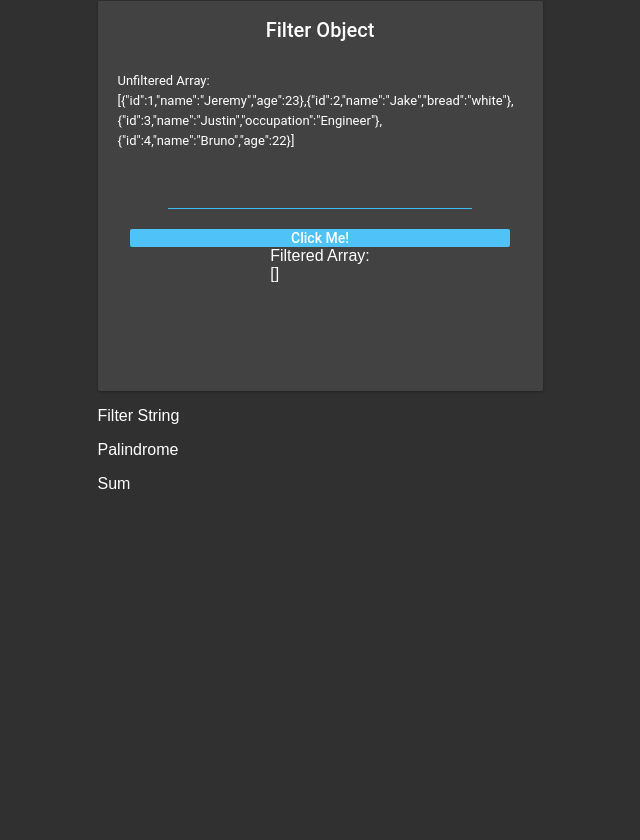
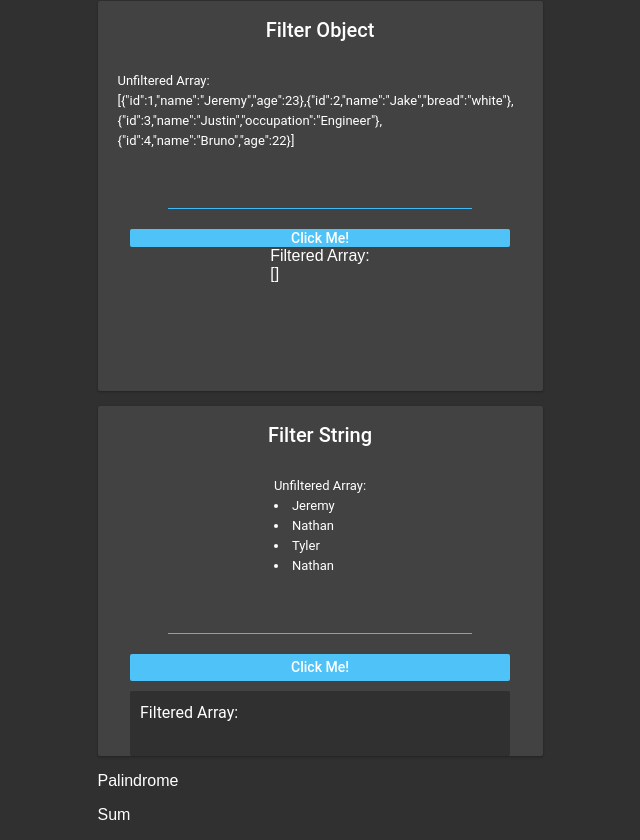
Before and after one commit to JereMitch/react-toy-problems, a React (Create React App) app: page / in a window 1280 px wide. Shown: the part 299-1139 px from the top of the page, without its empty margins (320-960 px from the left). Before the commit the page ends 808 px from the top, so only its background shows below. Built offline with nearby package versions, Linux system fonts and the light colour scheme.

Commit message:
finished filterstring

```diff
--- a/src/components/Topics/FilterString.js
+++ b/src/components/Topics/FilterString.js
@@ -1,10 +1,48 @@
 import React, { Component } from 'react'
 
 export default class FilterString extends Component {
+    constructor(props){
+        super(props)
+        this.state = {
+            unFilteredArray: ["Jeremy", "Nathan", "Tyler", "Nathan"],
+            userInput: "",
+            filteredArray: [],
+        }
+    }
+
     render() {
+        const onChange = (e) => {
+            const handleChange = (input) => {
+                this.setState({ userInput: input})
+                // console.log(input)
+            }
+            handleChange(e.target.value)
+        }
+
+        const onClick = () => {
+            const handleClick = (userInput) => {
+                const newStr = this.state.unFilteredArray.filter(el => el.includes(userInput))
+                    // console.log(userInput)
+                this.setState({ filteredArray: newStr })
+            }
+            handleClick(this.state.userInput)
+        }
+
         return (
-            <div>
-                <p>Filter String</p>
+            <div className="puzzleBox filterStringPB">
+                <h4>Filter String</h4>
+                <span className="puzzleText">
+                    Unfiltered Array:
+                    <br />
+                    {this.state.unFilteredArray.map((item , index) => <li>{item}</li>)}
+                </span>
+                <input className="inputLine" onChange={onChange} />
+                <button className="confirmationButton" onClick={onClick} >Click Me!</button>
+                <span className="resultsBox filterStringRB">
+                    Filtered Array:
+                    <br />
+                    {this.state.filteredArray.map(data => <li>{data}</li>)}
+                </span>
             </div>
         )
     }
```
